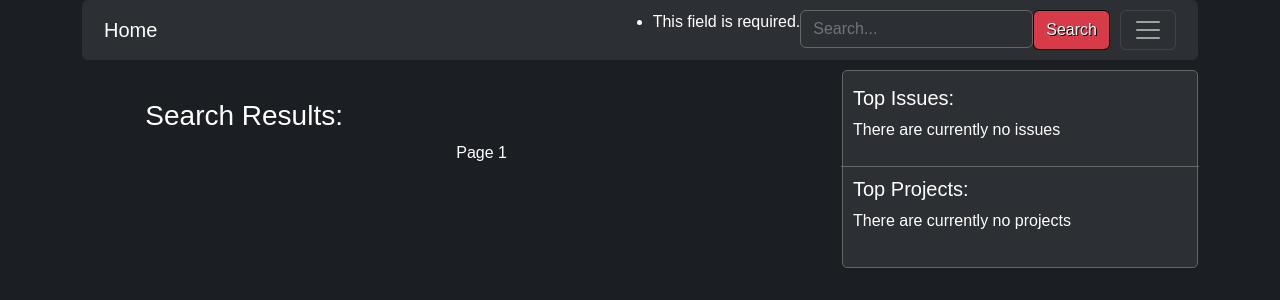
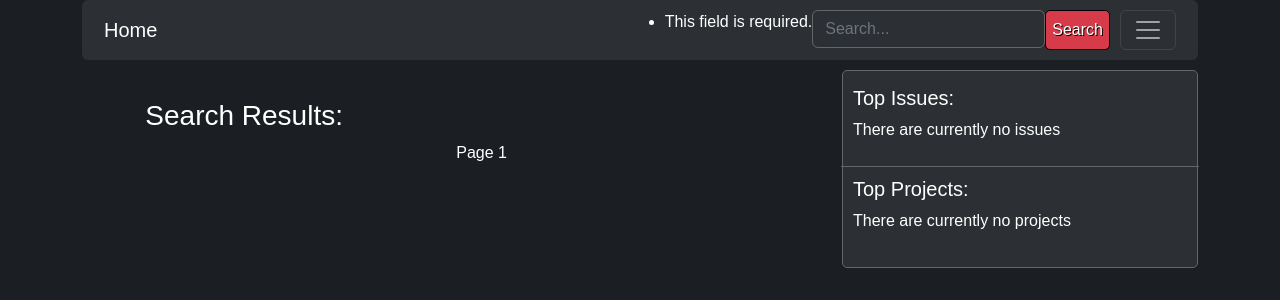
Before and after one commit to chondosha1234/issue_tracker, a Django app: page /search in a window 1280 px wide. Shown: the top 300 px of the page. Run offline with Django 3.2, Linux system fonts and the light colour scheme; data that the repository does not hold is empty.

Commit message:
fixed FTs

```diff
--- a/issues/static/issue_styling.css
+++ b/issues/static/issue_styling.css
@@ -153,7 +153,16 @@ input.comment-link {
 }
 
 .search-btn {
-  font-size: 14px;
+  background-color: #D73A49 !important;
+  color: #ffffff !important;
+  border: 1px solid black;
+  border-radius: 5px;
+  text-shadow: 1px 1px black;
+}
+
+.search-btn:hover {
+  border: 1px solid #D73A49;
+  box-shadow: 0 0 5px #D73A49;
 }
 
 .search-form {
--- a/templates/base.html
+++ b/templates/base.html
@@ -20,7 +20,7 @@
         {% if search_form %}
         <form class="d-flex ms-auto search-form" action="{% url 'issues:search' %}" method="get">
           {{ search_form.as_p }}
-          <button class='btn' type="submit">Search</button>
+          <button class='search-btn' type="submit">Search</button>
         </form>
         {% endif %}
 
```
Also changed, not shown: functional_tests/test_search.py (+4 -4 lines).
